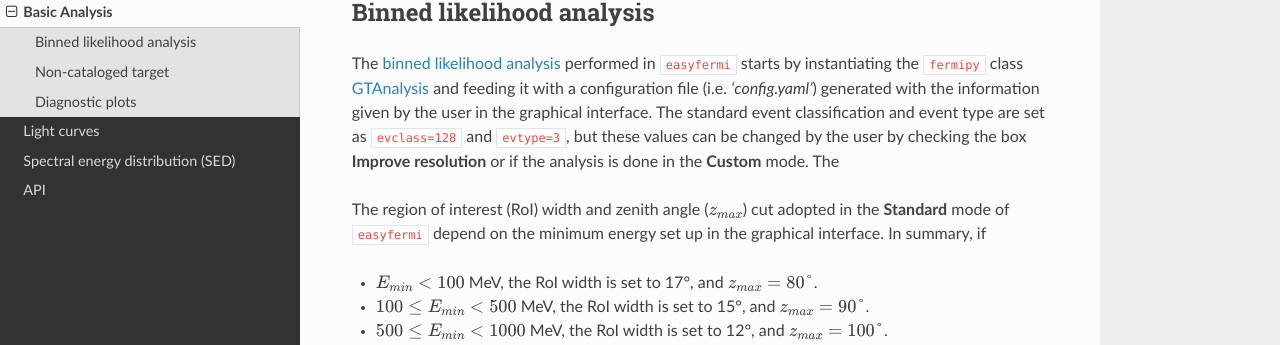
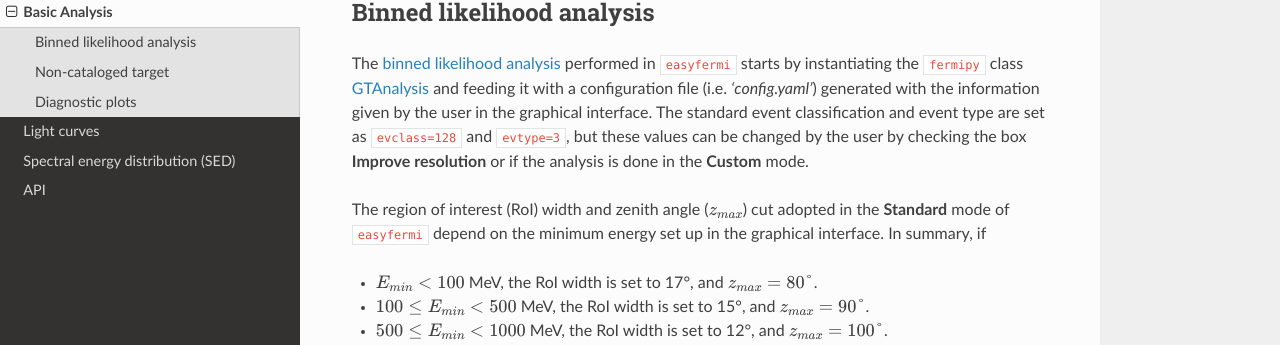
Before and after one commit to ranieremenezes/easyfermi, a Sphinx documentation site: the page built from docs/source/Basic_analysis.rst, in a window 1280 px wide and 900 px high. Shown: the part 164-509 px from the top of the window. Built offline with Sphinx 7.4.7 and the Read the Docs theme 2.0.0, drawn with Linux system fonts in a browser that asks for light colours.

Commit message:
Updated docs

```diff
--- a/docs/source/Basic_analysis.rst
+++ b/docs/source/Basic_analysis.rst
@@ -7,7 +7,7 @@ Basic Analysis
 Binned likelihood analysis
 --------------------------
 
-The `binned likelihood analysis <https://fermi.gsfc.nasa.gov/ssc/data/analysis/scitools/binned_likelihood_tutorial.html>`_ performed in ``easyfermi`` starts by instantiating the ``fermipy`` class `GTAnalysis <https://fermipy.readthedocs.io/en/latest/quickstart.html#creating-an-analysis-script>`_ and feeding it with a configuration file (i.e. `'config.yaml'`) generated with the information given by the user in the graphical interface. The standard event classification and event type are set as ``evclass=128`` and ``evtype=3``, but these values can be changed by the user by checking the box **Improve resolution** or if the analysis is done in the **Custom** mode. The
+The `binned likelihood analysis <https://fermi.gsfc.nasa.gov/ssc/data/analysis/scitools/binned_likelihood_tutorial.html>`_ performed in ``easyfermi`` starts by instantiating the ``fermipy`` class `GTAnalysis <https://fermipy.readthedocs.io/en/latest/quickstart.html#creating-an-analysis-script>`_ and feeding it with a configuration file (i.e. `'config.yaml'`) generated with the information given by the user in the graphical interface. The standard event classification and event type are set as ``evclass=128`` and ``evtype=3``, but these values can be changed by the user by checking the box **Improve resolution** or if the analysis is done in the **Custom** mode.
 
 The region of interest (RoI) width and zenith angle (:math:`z_{max}`) cut adopted in the **Standard** mode of ``easyfermi`` depend on the minimum energy set up in the graphical interface. In summary, if
 
```
Also changed, not shown: docs/source/easyfermi_notcataloged.png.
